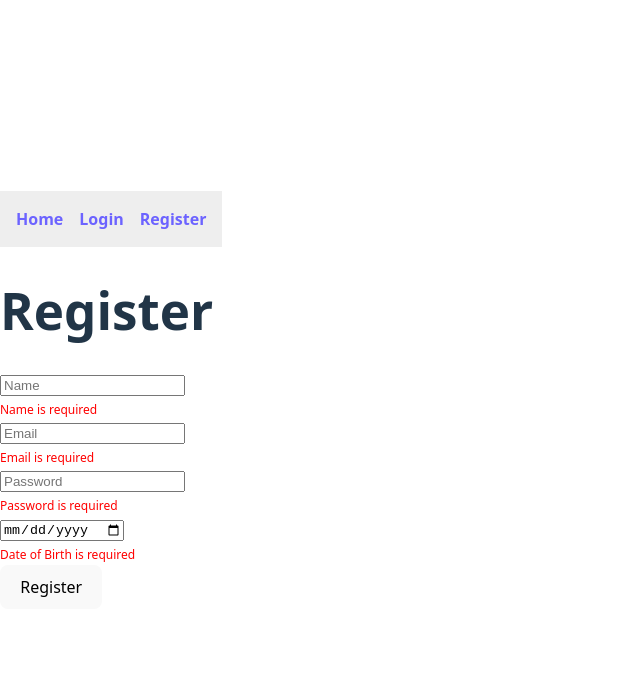
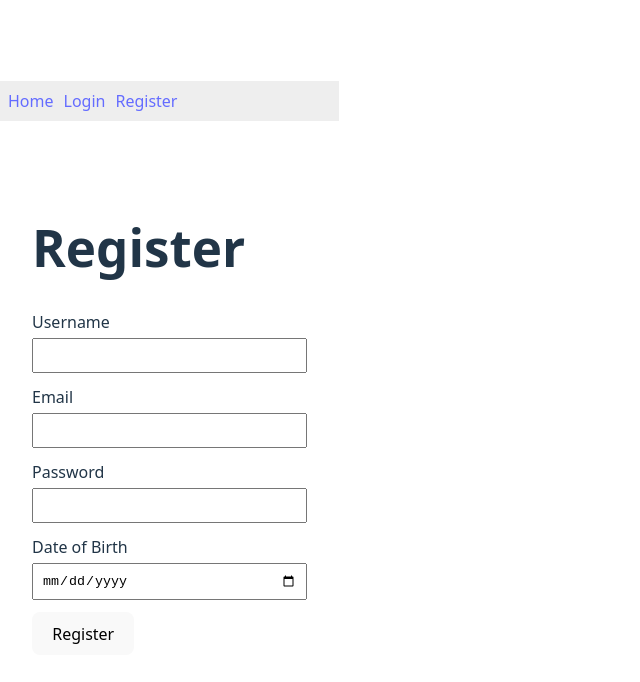
Before and after one commit to alwinsath/fitness-control-frontend, a React (Vite) app: page /register in a window 1280 px wide. Shown: the top 682 px of the page, without its empty margins (0-640 px from the left). Built offline with nearby package versions, Linux system fonts and the light colour scheme.

Commit message:
login page working

```diff
--- a/src/App.jsx
+++ b/src/App.jsx
@@ -1,19 +1,32 @@
-import { Routes, Route } from "react-router-dom";
-import HomePage from "./pages/HomePage";
-import LoginPage from "./pages/LoginPage";
-import RegisterPage from "./pages/RegisterPage";
-import Layout from "./components/Layout";
+import { Routes, Route } from 'react-router-dom'
 
-function App() {
+import Layout         from './components/Layout'
+import HomePage       from './pages/HomePage'
+import LoginPage      from './pages/LoginPage'
+import RegisterPage   from './pages/RegisterPage'
+import DashboardPage  from './pages/DashboardPage'
+import ProtectedRoute from './ProtectedRoute'
+
+export default function App() {
   return (
     <Routes>
+      {/* Everything under "/" uses our Layout (navbar, etc.) */}
       <Route path="/" element={<Layout />}>
-        <Route index element={<HomePage />} />
-        <Route path="login" element={<LoginPage />} />
-        <Route path="register" element={<RegisterPage />} />
+        {/* Public */}
+        <Route index               element={<HomePage />} />
+        <Route path="login"        element={<LoginPage />} />
+        <Route path="register"     element={<RegisterPage />} />
+
+        {/* Protected */}
+        <Route
+          path="dashboard"
+          element={
+            <ProtectedRoute>
+              <DashboardPage />
+            </ProtectedRoute>
+          }
+        />
       </Route>
     </Routes>
-  );
+  )
 }
-
-export default App;
--- /dev/null
+++ b/src/ProtectedRoute.jsx
@@ -0,0 +1,13 @@
+import { Navigate } from "react-router-dom";
+
+const ProtectedRoute = ({ children }) => {
+  const token = localStorage.getItem("token");  // Get token from local storage
+
+  if (!token) {
+    return <Navigate to="/login" />;  // Redirect to login if no token exists
+  }
+
+  return children;  // Allow access if token exists
+};
+
+export default ProtectedRoute;
--- a/src/components/Layout.jsx
+++ b/src/components/Layout.jsx
@@ -1,15 +1,12 @@
-import { Outlet } from "react-router-dom";
-import Navbar from "./Navbar";
-
-const Layout = () => {
+import { Outlet } from 'react-router-dom'
+import Navbar from './Navbar'
+export default function Layout() {
   return (
     <>
       <Navbar />
-      <main>
+      <main style={{ padding: '1rem' }}>
         <Outlet />
       </main>
     </>
-  );
-};
-
-export default Layout;
+  )
+}
--- a/src/components/Navbar.jsx
+++ b/src/components/Navbar.jsx
@@ -1,34 +1,11 @@
-import { Link } from "react-router-dom";
+import { Link } from 'react-router-dom'
 
-const Navbar = () => {
+export default function Navbar() {
   return (
-    <nav style={styles.navbar}>
-      <ul style={styles.navList}>
-        <li><Link to="/" style={styles.link}>Home</Link></li>
-        <li><Link to="/login" style={styles.link}>Login</Link></li>
-        <li><Link to="/register" style={styles.link}>Register</Link></li>
-      </ul>
+    <nav style={{ background: '#eee', padding: '0.5rem' }}>
+      <Link to="/"      style={{ marginRight: 10 }}>Home</Link>
+      <Link to="/login" style={{ marginRight: 10 }}>Login</Link>
+      <Link to="/register">Register</Link>
     </nav>
-  );
-};
-
-const styles = {
-  navbar: {
-    background: "#eee",
-    padding: "1rem",
-  },
-  navList: {
-    listStyle: "none",
-    display: "flex",
-    gap: "1rem",
-    margin: 0,
-    padding: 0,
-  },
-  link: {
-    textDecoration: "none",
-    color: "#6c63ff",
-    fontWeight: "bold",
-  },
-};
-
-export default Navbar;
+  )
+}
--- a/src/main.jsx
+++ b/src/main.jsx
@@ -1,13 +1,11 @@
 import React from 'react'
 import ReactDOM from 'react-dom/client'
 import { BrowserRouter } from 'react-router-dom'
-import App from './App.jsx'
+import App from './App'
 import './index.css'
 
 ReactDOM.createRoot(document.getElementById('root')).render(
-  <React.StrictMode>
-    <BrowserRouter>
-      <App />
-    </BrowserRouter>
-  </React.StrictMode>,
+  <BrowserRouter>
+    <App />
+  </BrowserRouter>
 )
--- /dev/null
+++ b/src/pages/DashboardPage.jsx
@@ -0,0 +1,8 @@
+export default function DashboardPage() {
+  return (
+    <div>
+      <h1>Dashboard</h1>
+      <p>Welcome back!</p>
+    </div>
+  )
+}
--- /dev/null
+++ b/src/pages/Form.css
@@ -0,0 +1,34 @@
+
+.page-container {
+    max-width: 400px;
+    margin: 2rem auto;
+    padding: 1rem;
+  }
+
+  label {
+    display: block;
+    margin-bottom: 0.75rem;
+  }
+
+  input {
+    width: 100%;
+    padding: 0.5rem;
+    margin-top: 0.25rem;
+    box-sizing: border-box;
+  }
+
+  .error {
+    color: #cc0000;
+    font-weight: bold;
+    margin-bottom: 1rem;
+  }
+
+  .success {
+    color: #006600;
+    font-weight: bold;
+    margin-bottom: 1rem;
+  }
+
+  button {
+    padding: 0.5rem 1rem;
+  }
--- a/src/pages/LoginPage.jsx
+++ b/src/pages/LoginPage.jsx
@@ -1,5 +1,49 @@
-const LoginPage = () => {
-    return <h1>Login Page</h1>;
+import { useState } from "react";
+import { useNavigate } from "react-router-dom";
+import { loginUser } from "../services/authService";
+
+export default function LoginPage() {
+  const [form, setForm] = useState({ username: "", password: "" });
+  const [error, setError] = useState("");
+  const navigate = useNavigate();
+
+  const handleChange = e =>
+    setForm({ ...form, [e.target.name]: e.target.value });
+
+  const handleSubmit = async e => {
+    e.preventDefault();
+    setError("");
+    try {
+      const token = await loginUser(form);
+      localStorage.setItem("token", token);
+      navigate("/dashboard");
+    } catch (err) {
+      setError(err.message);
+    }
   };
 
-  export default LoginPage;
+  return (
+    <div>
+      <h1>Login</h1>
+      <form onSubmit={handleSubmit}>
+        <input
+          name="username"
+          placeholder="Username"
+          value={form.username}
+          onChange={handleChange}
+          required
+        />
+        <input
+          name="password"
+          type="password"
+          placeholder="Password"
+          value={form.password}
+          onChange={handleChange}
+          required
+        />
+        <button type="submit">Log In</button>
+      </form>
+      {error && <p style={{ color: "red", fontWeight: 600 }}>{error}</p>}
+    </div>
+  );
+}
--- a/src/pages/RegisterPage.jsx
+++ b/src/pages/RegisterPage.jsx
@@ -1,108 +1,97 @@
-import { useState } from 'react';
-import { useNavigate } from 'react-router-dom';
-import { registerUser } from '../services/authService';
+// src/pages/RegisterPage.jsx
+import { useState } from "react";
+import { useNavigate } from "react-router-dom";
+import { registerUser } from "../services/authService";
+import "./Form.css";
 
-function RegisterPage() {
-  const [formData, setFormData] = useState({
-    name: '',
-    email: '',
-    password: '',
-    dob: '',
+export default function RegisterPage() {
+  const navigate = useNavigate();
+  const [form, setForm]   = useState({
+    username: "",
+    email:    "",
+    password: "",
+    dob:      "",
   });
-
-  const [error, setError] = useState('');
-  const navigate = useNavigate();
+  const [error, setError] = useState("");
+  const [success, setSuccess] = useState("");
 
   const handleChange = (e) => {
-    setFormData({ ...formData, [e.target.name]: e.target.value });
+    setForm({ ...form, [e.target.name]: e.target.value });
+    setError("");
+    setSuccess("");
   };
 
   const handleSubmit = async (e) => {
     e.preventDefault();
-
-    // Calculate age based on Date of Birth
-    const dob = new Date(formData.dob);
-    const age = new Date().getFullYear() - dob.getFullYear();
-
-    // Adjust age calculation if birthday hasn't occurred yet this year
-    if (new Date().getMonth() < dob.getMonth() ||
-        (new Date().getMonth() === dob.getMonth() && new Date().getDate() < dob.getDate())) {
-      age--;
-    }
-
-    // Check if age is between 16 and 70
-    if (age < 16 || age > 70) {
-      setError("Age must be between 16 and 70 years.");
+    // front-end validation
+    if (!form.username || !form.email || !form.password || !form.dob) {
+      setError("All fields are required.");
       return;
     }
 
-    // If age is valid, continue with registration
-    setError(""); // Clear previous errors
     try {
-      const result = await registerUser(formData);
-      console.log("User registered:", result);
-      navigate("/login"); // Redirect to login after successful registration
-    } catch (error) {
-      setError("Registration failed: " + error.message);
+      const result = await registerUser(form);
+      setSuccess("Registration successful! Redirecting…");
+      // delay then send to login
+      setTimeout(() => navigate("/login"), 1200);
+    } catch (err) {
+      setError(err.message || "Registration failed");
     }
   };
 
   return (
-    <div>
+    <div className="page-container">
       <h1>Register</h1>
-      <form onSubmit={handleSubmit}>
+      <form onSubmit={handleSubmit} noValidate>
+        <label>
+          Username
           <input
-          name="name"
-          placeholder="Name"
-          value={formData.name}
+            name="username"
+            type="text"
+            value={form.username}
             onChange={handleChange}
             required
           />
-        <div className="error-message">
-          {formData.name === '' && <span>Name is required</span>}
-        </div>
+        </label>
 
+        <label>
+          Email
           <input
             name="email"
             type="email"
-          placeholder="Email"
-          value={formData.email}
+            value={form.email}
             onChange={handleChange}
             required
           />
-        <div className="error-message">
-          {formData.email === '' && <span>Email is required</span>}
-        </div>
+        </label>
 
+        <label>
+          Password
           <input
             name="password"
             type="password"
-          placeholder="Password"
-          value={formData.password}
+            value={form.password}
             onChange={handleChange}
             required
           />
-        <div className="error-message">
-          {formData.password === '' && <span>Password is required</span>}
-        </div>
+        </label>
 
+        <label>
+          Date of Birth
           <input
             name="dob"
             type="date"
-          placeholder="Date of Birth"
-          value={formData.dob}
+            value={form.dob}
             onChange={handleChange}
             required
           />
-        <div className="error-message">
-          {formData.dob === '' && <span>Date of Birth is required</span>}
-          {error && formData.dob && <span>{error}</span>}
-        </div>
+        </label>
+
+        {error && <div className="error">{error}</div>}
+        {success && <div className="success">{success}</div>}
 
         <button type="submit">Register</button>
       </form>
     </div>
   );
 }
-
-export default RegisterPage;
```
Also changed, not shown: src/context/AuthContext.jsx (added, +45 -0 lines), src/services/authService.js (+30 -16 lines). Lines whose indentation alone changed are shown as unchanged.
